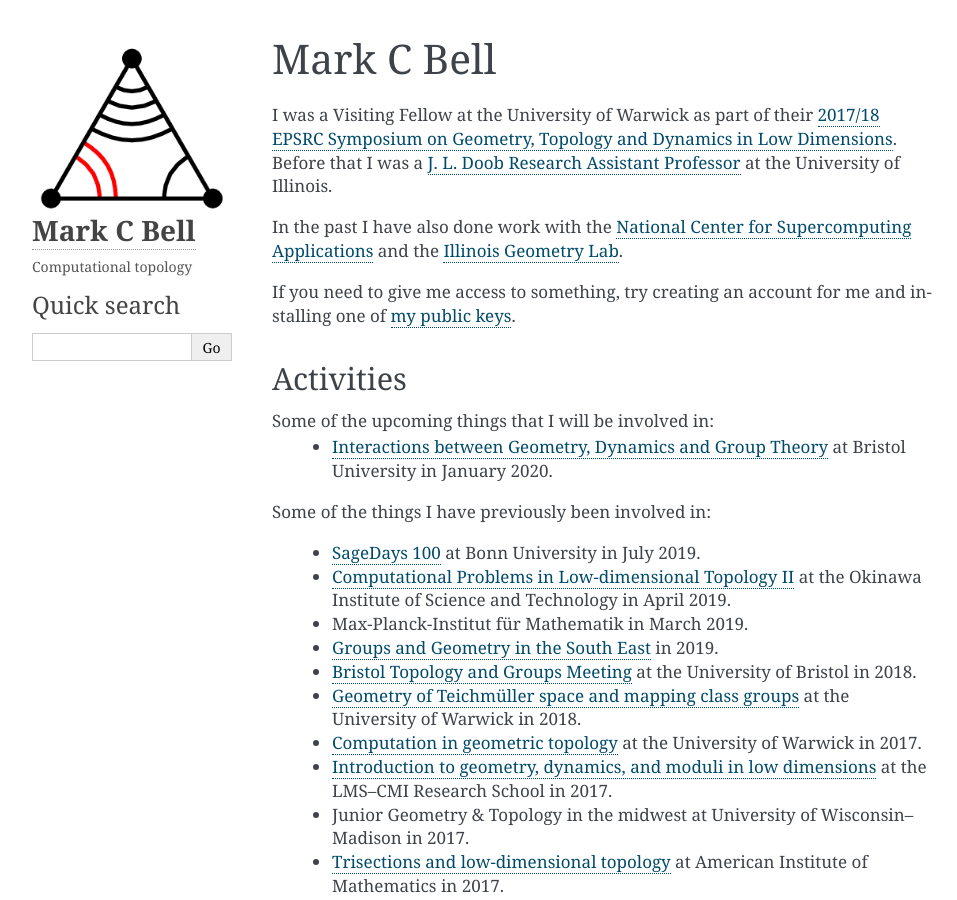
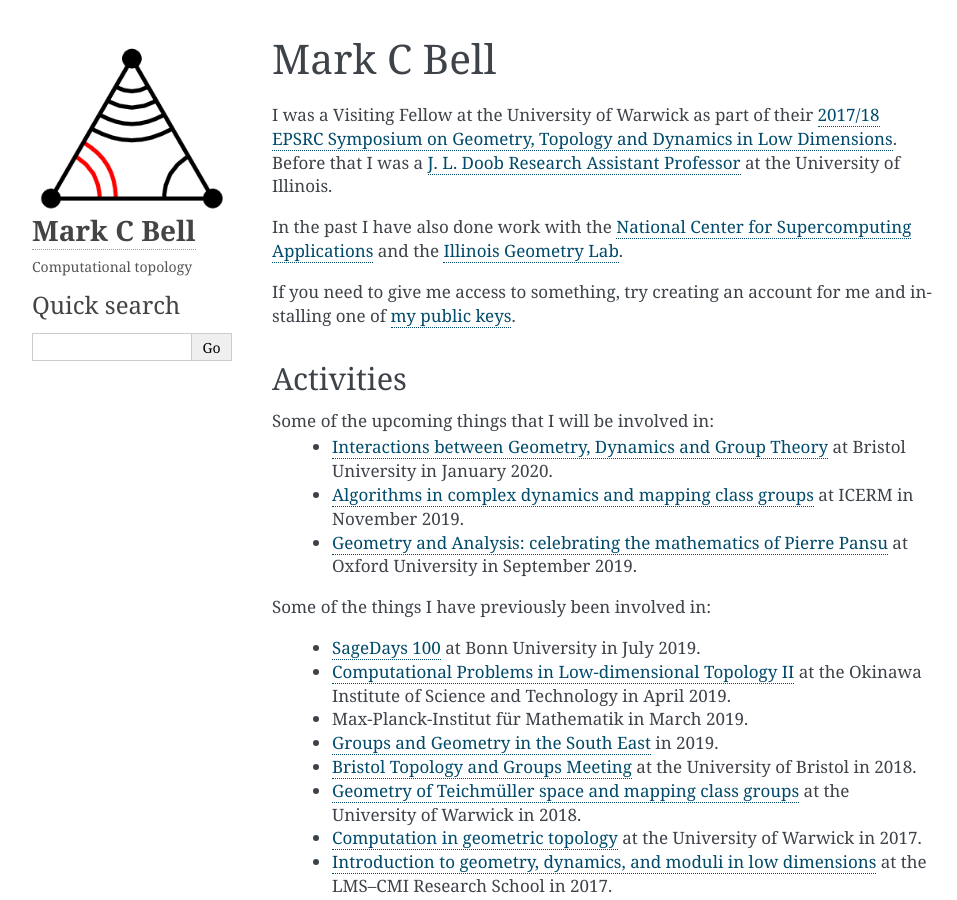
Before and after one commit to MarkCBell/MarkCBell.github.io, a Sphinx documentation site: the page built from source/index.rst, in a window 1280 px wide and 900 px high. Shown: the whole window, without its empty margins (148-1105 px from the left). Built offline with Sphinx 7.4.7, drawn with Linux system fonts in a browser that asks for light colours.

Commit message:
Added ICERM.

```diff
--- a/source/index.rst
+++ b/source/index.rst
@@ -14,6 +14,8 @@ Activities
 
 Some of the upcoming things that I will be involved in:
  - `Interactions between Geometry, Dynamics and Group Theory <https://people.maths.bris.ac.uk/~jm13806/2020-LMS-SWSW.html>`_ at Bristol University in January 2020.
+ - `Algorithms in complex dynamics and mapping class groups <https://icerm.brown.edu/events/ht19-3-acdm/>`_ at ICERM in November 2019.
+ - `Geometry and Analysis: celebrating the mathematics of Pierre Pansu <https://sites.google.com/site/enricoledonne/pansu60/conference>`_ at Oxford University in September 2019.
 
 Some of the things I have previously been involved in:
 
```
Also changed, not shown: 5 other files.
